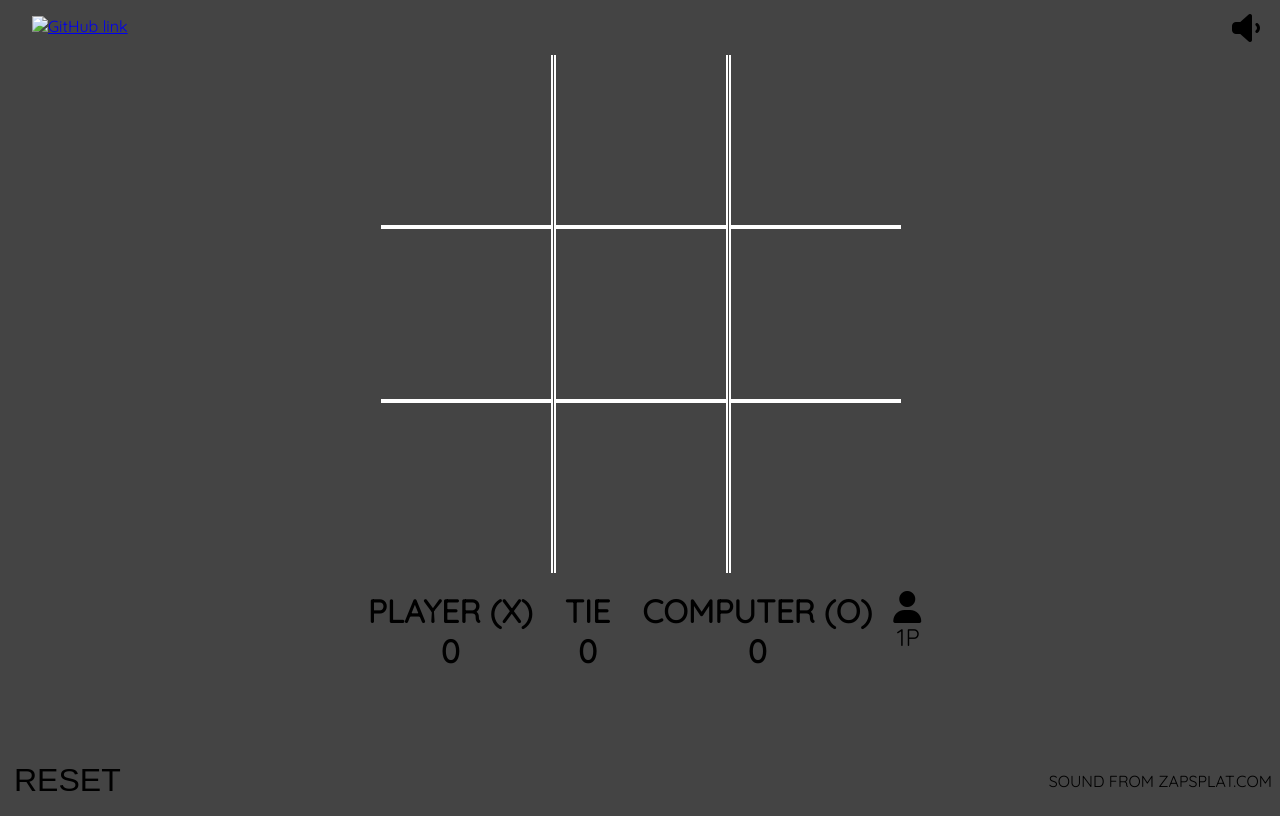
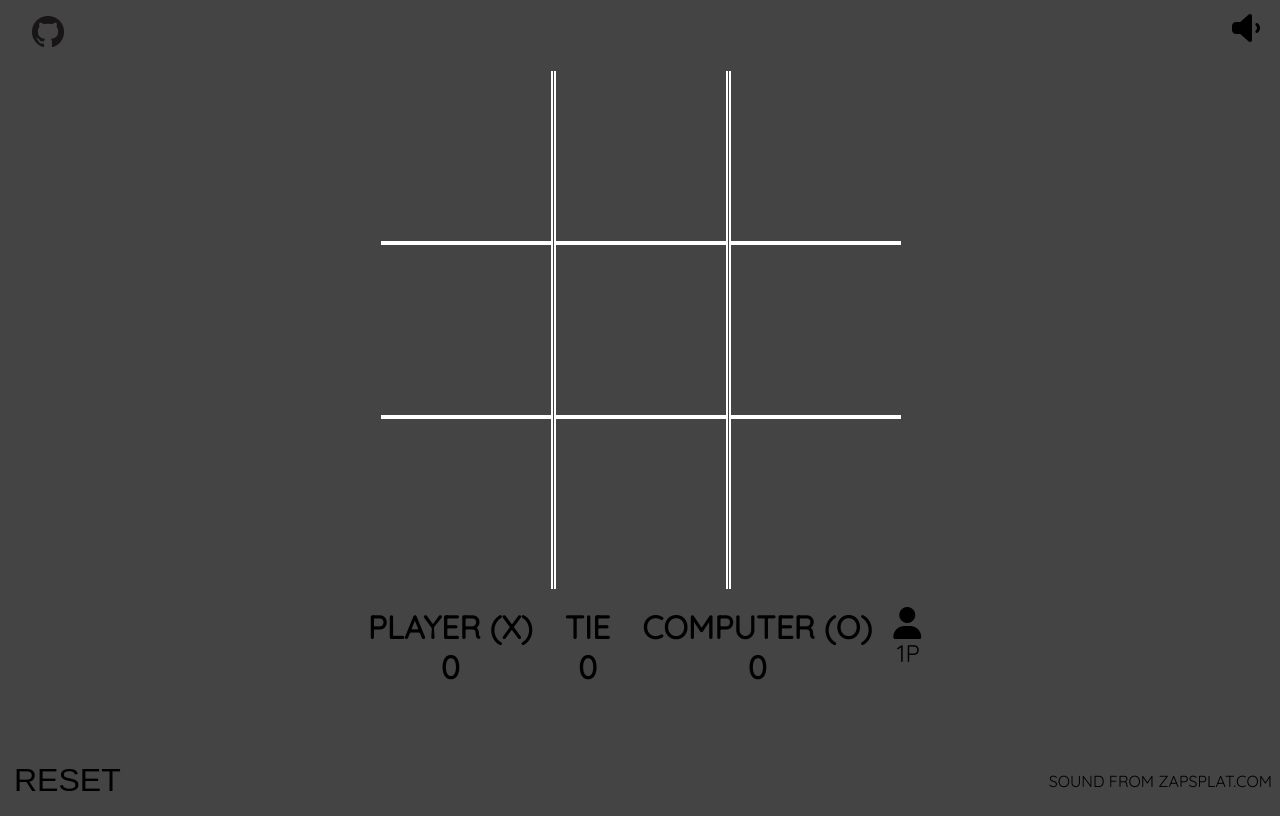
Before and after one commit to tpsst5/test, a plain HTML site: page index.html in a window 1280 px wide. Drawn offline with Linux system fonts and the light colour scheme; the site is published under a folder, as on GitHub Pages, so addresses that start at the root find nothing.

Commit message:
Changed GitHub link img path

```diff
--- a/index.html
+++ b/index.html
@@ -15,7 +15,7 @@
   <header>
     <nav id="navbar">
 
-      <a href="https://github.com/tpsst5/tic-tac-toe" target="_blank" class="nav link"><img src="/img/github.png"
+      <a href="https://github.com/tpsst5/tic-tac-toe" target="_blank" class="nav link"><img src="img/github.png"
           alt="GitHub link"></a>
 
       <button class="nav btn">
```
